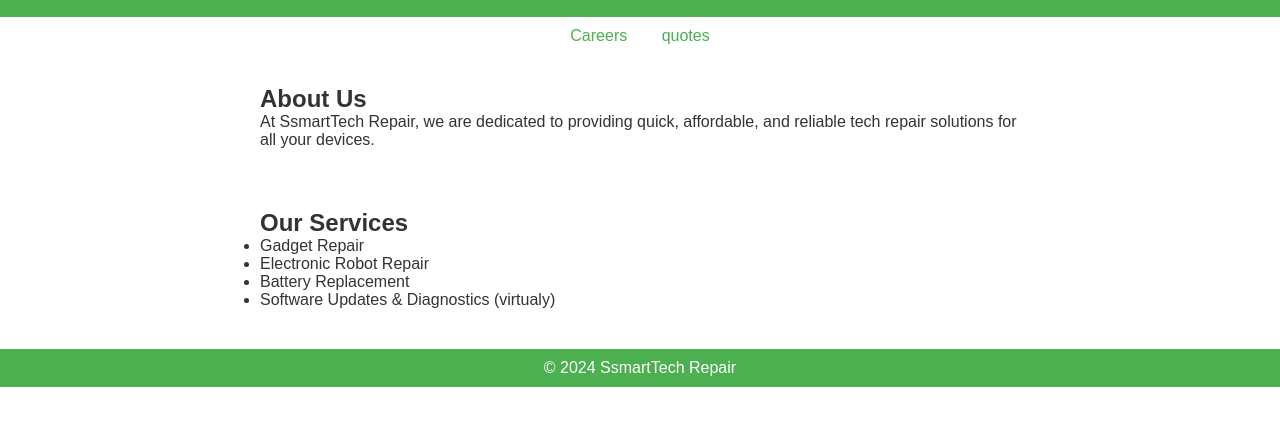
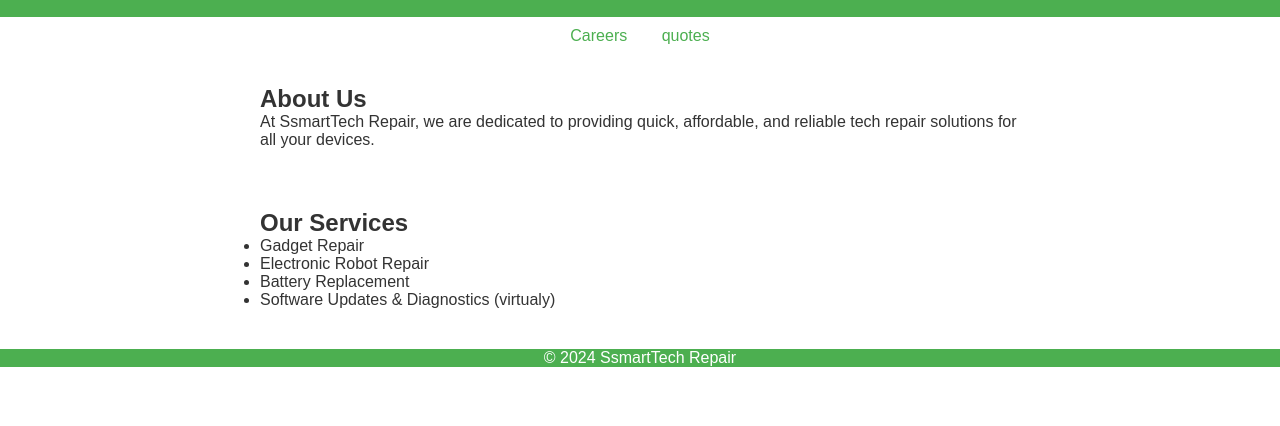
Before and after one commit to Monochrome-Web-Studios/Website, a plain HTML site: page index.html in a window 1280 px wide. Shown: the part 78-504 px from the top of the page. Drawn offline with Linux system fonts and the light colour scheme.

Commit message:
Update styles.css

```diff
--- a/styles.css
+++ b/styles.css
@@ -35,7 +35,7 @@ section {
 
 footer {
     text-align: center;
-    padding: 10px;
+    padding: 00px;
     background-color: #4CAF50;
     color: white;
 }
```
